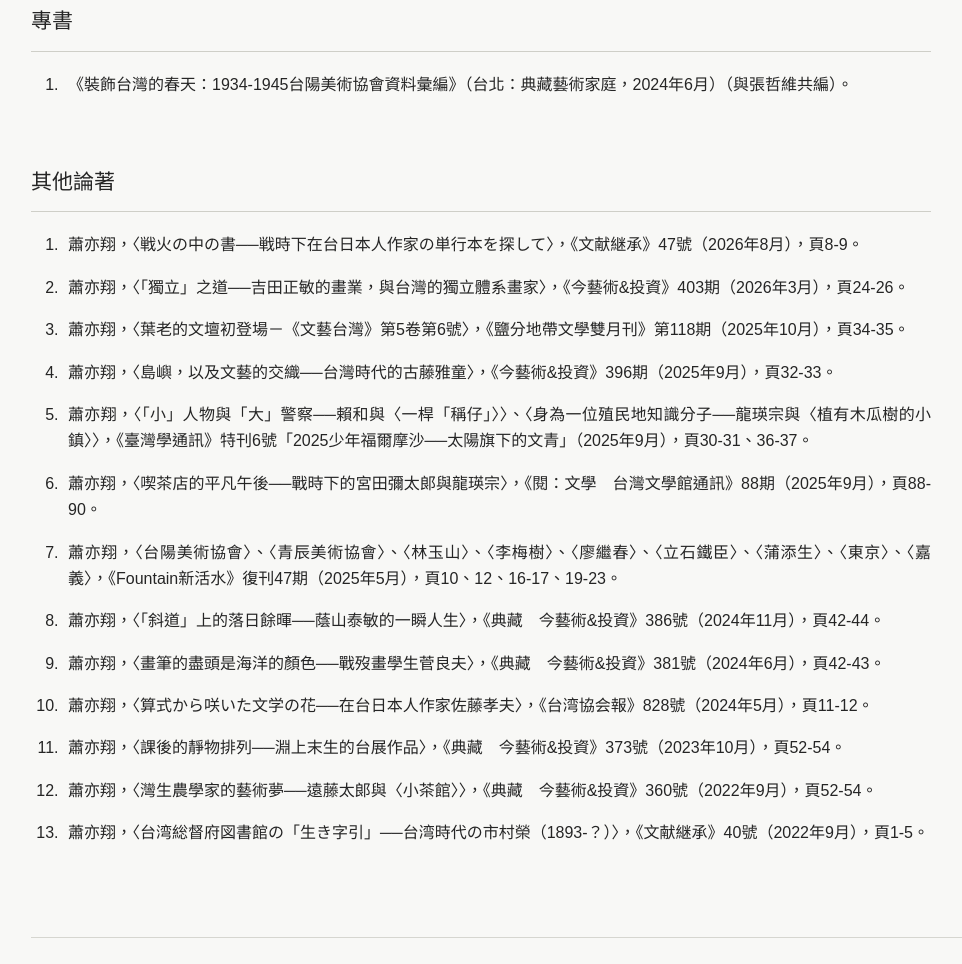
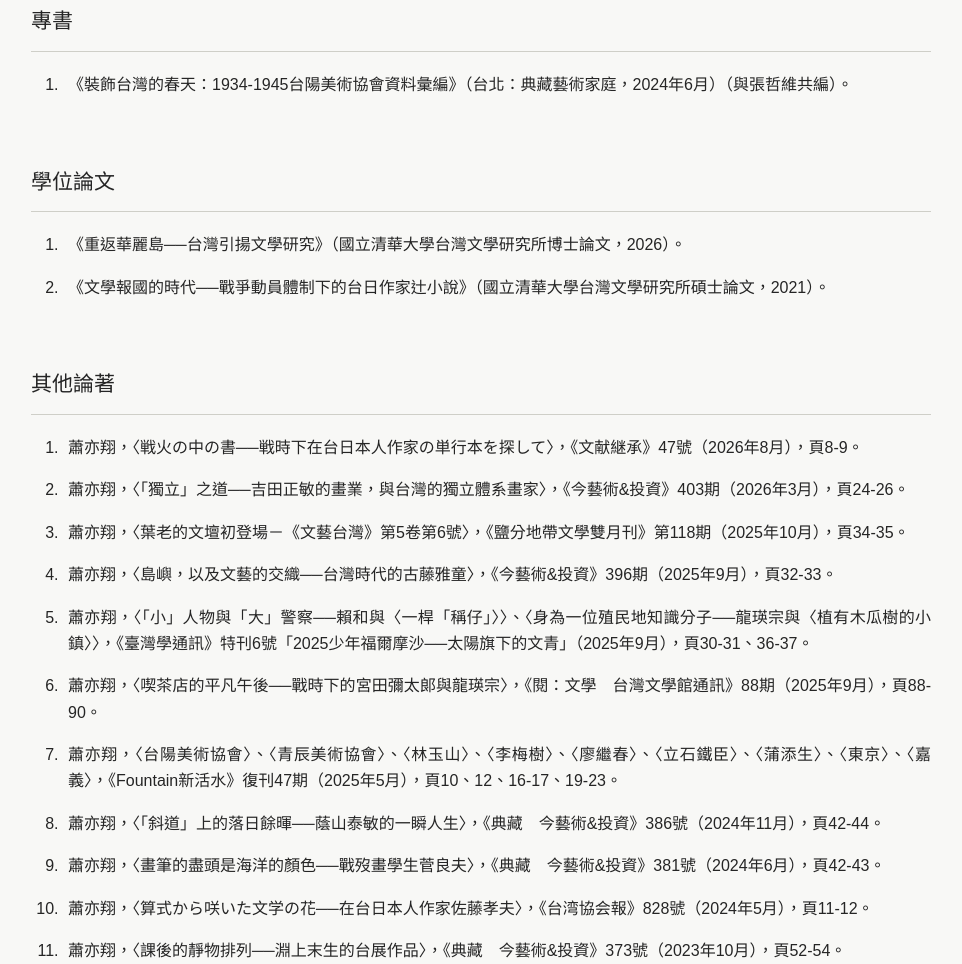
Before and after one commit to Hsiaoyihsiang/Hsiaoyihsiang.github.io, a plain HTML site: page index.html in a window 1280 px wide. Shown: the part 3176-4140 px from the top of the page, without its empty margins (89-1051 px from the left). Drawn offline with Linux system fonts and the light colour scheme.

Commit message:
Update index.html

```diff
--- a/index.html
+++ b/index.html
@@ -176,7 +176,9 @@
             </div>
 
 
-            <!-- 期刊論文 -->
+            <!-- =========================
+                 期刊論文
+            ========================== -->
 
             <div class="publication-category">
 
@@ -217,7 +219,9 @@
             </div>
 
 
-            <!-- 會議論文 -->
+            <!-- =========================
+                 會議論文
+            ========================== -->
 
             <div class="publication-category">
 
@@ -278,7 +282,9 @@
             </div>
 
 
-            <!-- 專書 -->
+            <!-- =========================
+                 專書
+            ========================== -->
 
             <div class="publication-category">
 
@@ -295,7 +301,32 @@
             </div>
 
 
-            <!-- 其他論著 -->
+            <!-- =========================
+                 學位論文
+            ========================== -->
+
+            <div class="publication-category">
+
+                <h3>學位論文</h3>
+
+                <ol class="publication-list">
+
+                    <li>
+                        《重返華麗島──台灣引揚文學研究》（國立清華大學台灣文學研究所博士論文，2026）。
+                    </li>
+
+                    <li>
+                        《文學報國的時代──戰爭動員體制下的台日作家辻小說》（國立清華大學台灣文學研究所碩士論文，2021）。
+                    </li>
+
+                </ol>
+
+            </div>
+
+
+            <!-- =========================
+                 其他論著
+            ========================== -->
 
             <div class="publication-category">
 
@@ -377,6 +408,7 @@
                 <span class="section-en">ACADEMIC AWARDS</span>
 
             </div>
+
 
             <div class="simple-list">
 
@@ -615,6 +647,7 @@
 
             </div>
 
+
             <div class="section-content">
 
                 <p class="placeholder">
```
